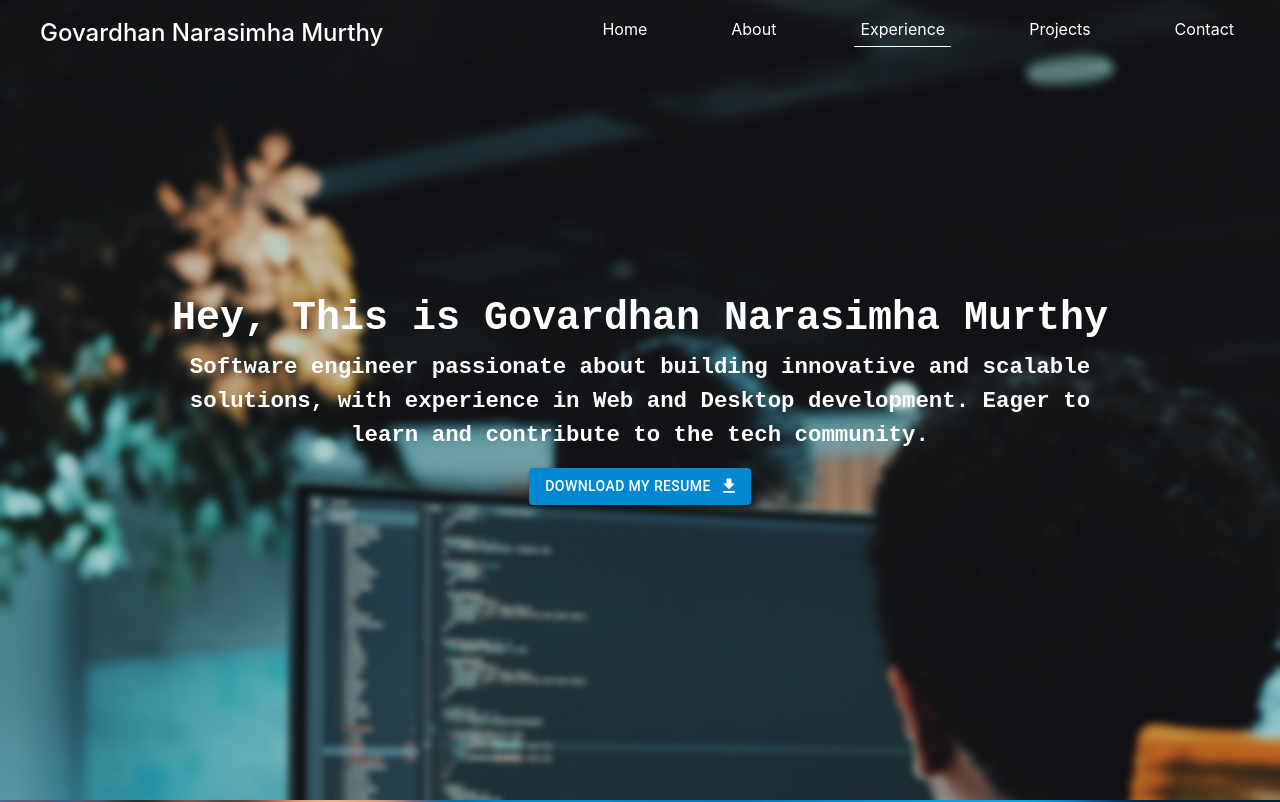
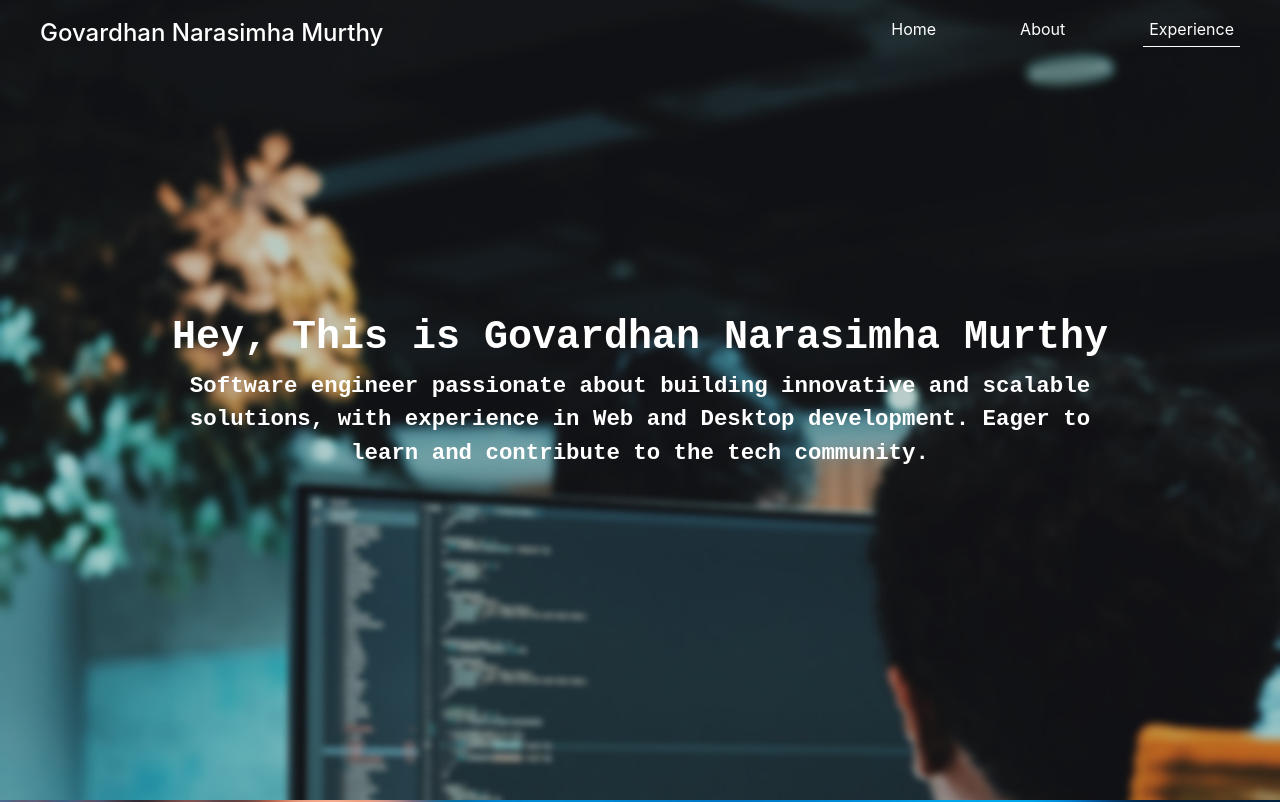
Before and after one commit to GovardhanNM/portfolio, a React (Create React App) app: page / in a window 1280 px wide. Shown: the top 802 px of the page. Built offline with nearby package versions, Linux system fonts and the light colour scheme.

Commit message:
Removed Incomplete Pages

```diff
--- a/src/components/Home.js
+++ b/src/components/Home.js
@@ -2,8 +2,8 @@ import React from "react";
 import useNav from "../hooks/useNav";
 import homePageImage from "../images/homepage.jpeg";
 import styles from "../styles/Home.module.css";
-import Button from "@mui/material/Button";
-import { Download } from "@mui/icons-material";
+// import Button from "@mui/material/Button";
+// import { Download } from "@mui/icons-material";
 
 function Home() {
     const homeRef = useNav("Home");
@@ -27,9 +27,9 @@ function Home() {
                 development. Eager to learn and contribute to the tech
                 community.
             </p>
-            <Button variant="contained" endIcon={<Download />} color="info">
+            {/* <Button variant="contained" endIcon={<Download />} color="info">
                 Download My Resume
-            </Button>
+            </Button> */}
         </section>
     );
 }
--- a/src/components/NavigationBar.js
+++ b/src/components/NavigationBar.js
@@ -3,7 +3,7 @@ import styles from "../styles/NavigationBar.module.css";
 import { NavContext } from "../context/NavContext";
 
 const NavigationBar = () => {
-    const navLinks = ["Home", "About", "Experience", "Projects", "Contact"];
+    const navLinks = ["Home", "About", "Experience"];
     const { activeLinkId } = useContext(NavContext);
 
     const [color, setColor] = useState(false);
```
